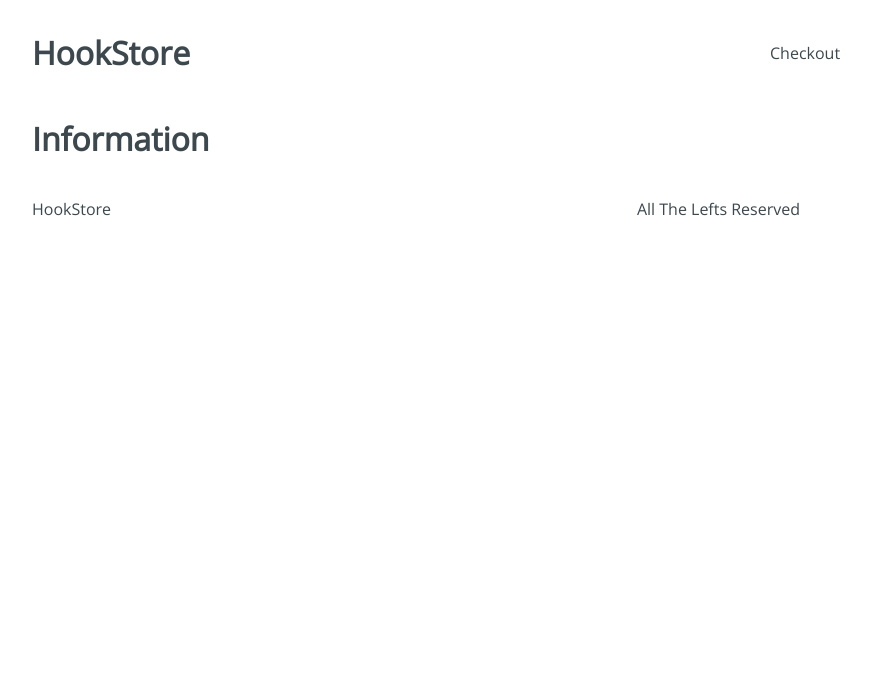
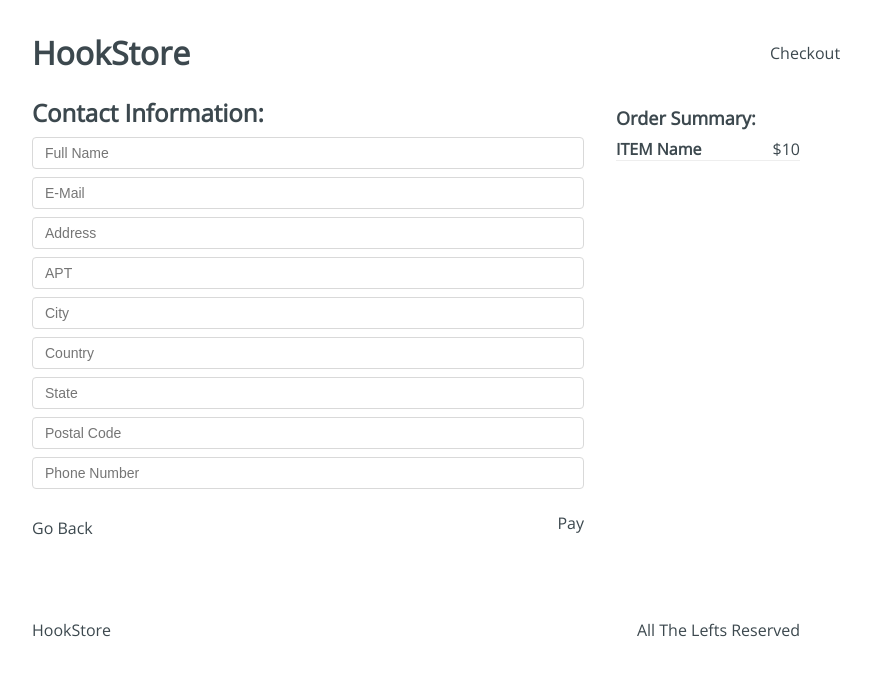
Before and after one commit to NilsonKr/hooks-store, a React app: page /checkout/information in a window 1280 px wide. Shown: the top 676 px of the page, without its empty margins (224-1095 px from the left). Built offline with nearby package versions, Linux system fonts and the light colour scheme.

Commit message:
:sparkles: [ADD] Checkout Information Section

```diff
--- /dev/null
+++ b/src/components/Information.jsx
@@ -0,0 +1,40 @@
+import React from 'react';
+
+const Information = props => (
+  <>
+    <div className="Information-content">
+      <div className="Information-head">
+        <h2>Contact Information: </h2>
+      </div>
+      <div className="Information-form">
+        <form action="">
+          <input type="text" placeholder="Full Name" name="name" />
+          <input type="text" placeholder="E-Mail" name="email" />
+          <input type="text" placeholder="Address" name="addres" />
+          <input type="text" placeholder="APT" name="apto" />
+          <input type="text" placeholder="City" name="city" />
+          <input type="text" placeholder="Country" name="country" />
+          <input type="text" placeholder="State" name="state" />
+          <input type="text" placeholder="Postal Code" name="cp" />
+          <input type="text" placeholder="Phone Number" name="phone" />
+        </form>
+      </div>
+      <div className="Information-buttons">
+        <div className="Information-back">Go Back</div>
+        <div className="Information-next">Pay</div>
+      </div>
+    </div>
+    <div className="Information-sidebar">
+      <h3>Order Summary:</h3>
+      <div className="Information-item">
+        <div className="Information-element">
+          <h4>ITEM Name</h4>
+          <span>$10</span>
+        </div>
+      </div>
+    </div>
+  </>
+);
+
+
+export default Information
--- a/src/containers/CheckoutContainer.jsx
+++ b/src/containers/CheckoutContainer.jsx
@@ -1,9 +1,24 @@
 import React from 'react';
+
+import '@styles/components/Checkout.css'
 
 const CheckoutContainer = () => {
   return (
-    <div>
-      <h1>Checkout</h1>
+    <div className="Checkout">
+      <div className="Checkout-content">
+        <h3>Lista de Pedidos:</h3>
+        <div className="Checkout-item">
+          <div className="Checkout-element">
+            <h4>ITEM name</h4>
+            <span>$10</span>
+          </div>
+          <button type="button">Eliminar</button>
+        </div>
+      </div>
+      <div className="Checkout-sidebar">
+        <h3>Precio Total: $10</h3>
+        <button type="button">Continuar pedido</button>
+      </div>
     </div>
   )
 }
--- a/src/containers/InformationContainer.jsx
+++ b/src/containers/InformationContainer.jsx
@@ -1,9 +1,13 @@
 import React from 'react';
+
+import Information from '@components/Information'
+
+import '@styles/components/Information.css'
 
 const InformationContainer = () => {
   return (
-    <div>
-      <h1>Information</h1>
+    <div className="Information">
+      <Information />
     </div>
   )
 }
```
